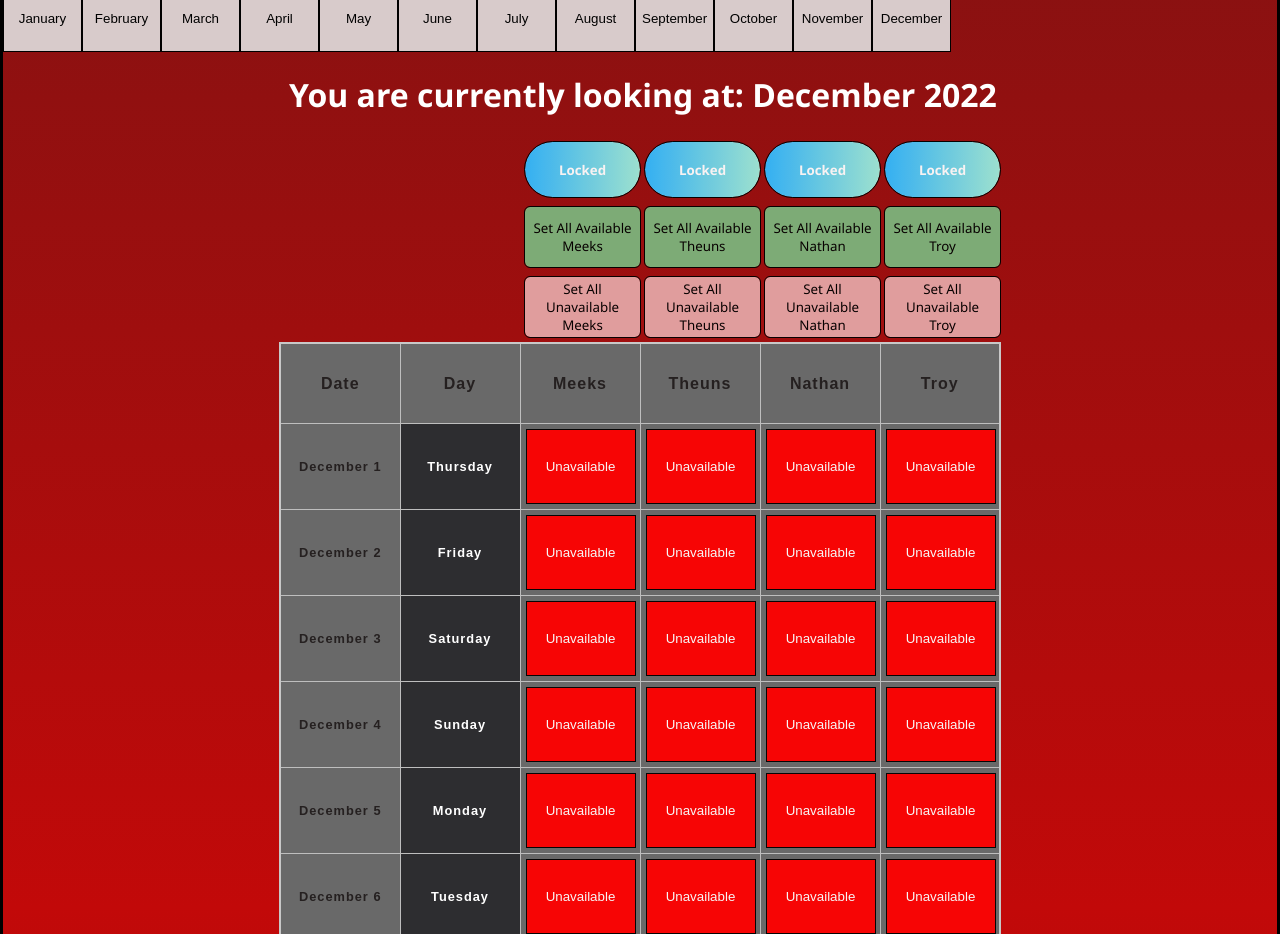
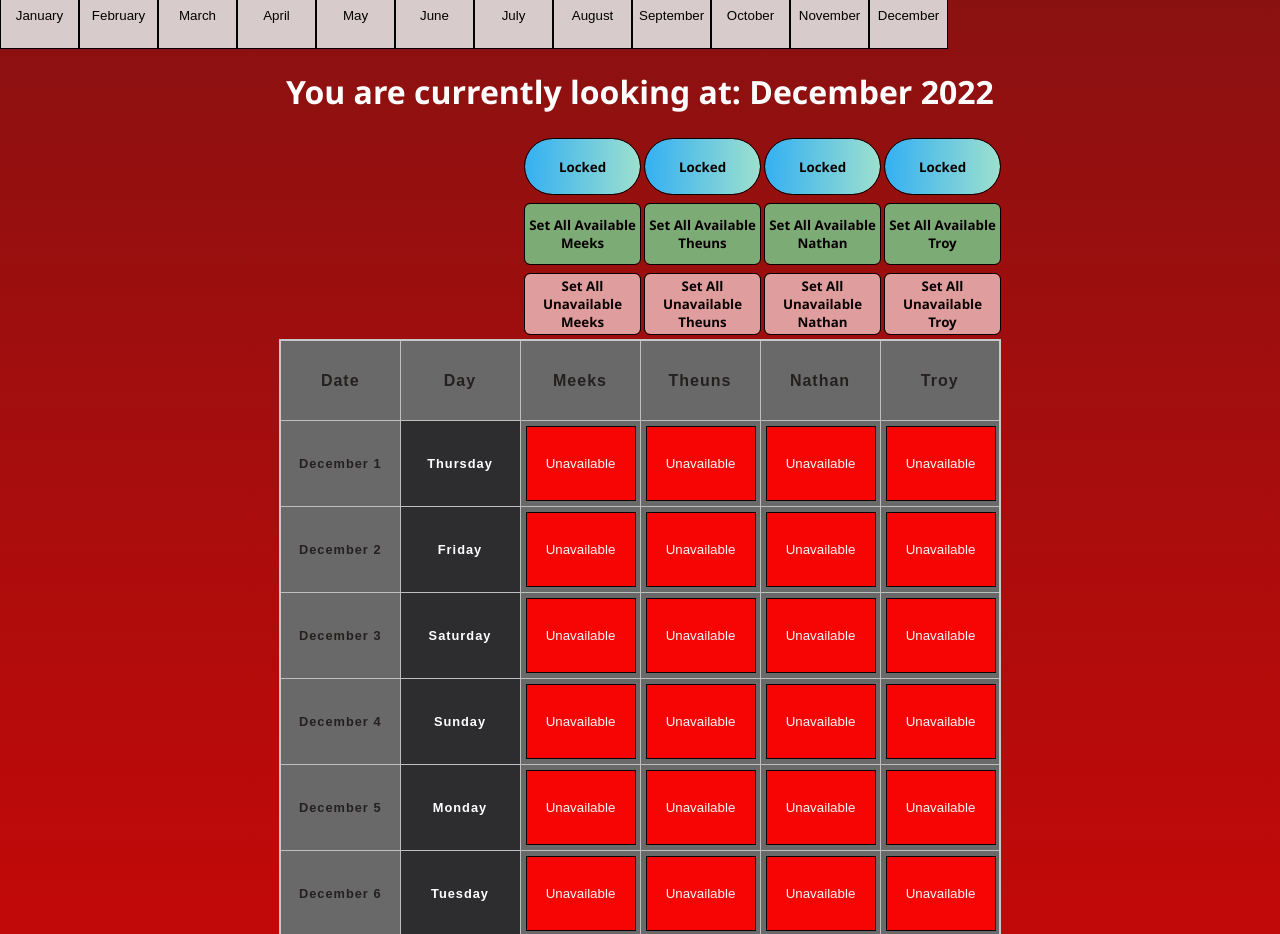
Before and after one commit to usfalidiate/jam_booker, a Next.js app: page / in a window 1280 px wide. Shown: the part 1280-2214 px from the top of the page. Built offline with nearby package versions, Linux system fonts and the light colour scheme; no server answers; the database is empty.

Commit message:
noborder

```diff
--- a/styles/globals.css
+++ b/styles/globals.css
@@ -20,8 +20,8 @@ h1 {
 
 .myDiv {
   background: linear-gradient(0deg, #3e1c1c, #c20909 50%, #3e1c1c );
-  outline: solid black;
-  border: solid black;
+  /* outline: solid black;
+  border: solid black; */
   padding: 0;
   margin: 0;
   width: 100vw;
@@ -148,7 +148,7 @@ padding: 5px;
   padding: 12px 12px;
   border: none;
   border-radius: 30px;
-  color: white;
+  color: black;
   font-weight: bold;
   font-family: Segoe UI, sans-serif;
   width: 115px;
@@ -164,7 +164,7 @@ padding: 5px;
     transform: scale(1.2); */
     opacity: 1;
     outline: 2px solid black;
-    color: black;
+    color: rgb(118, 9, 9);
     }
 
   .myButtonLocked {
@@ -186,7 +186,7 @@ padding: 5px;
   .myButtonLocked:hover {
     opacity:1;
     outline: 2px solid black;
-    color: black;
+    color: rgb(241, 201, 201);
   }
 
   .myButtonSetAllAvail {
@@ -195,7 +195,7 @@ padding: 5px;
   border-radius: 5px;
   color: black;
   background: rgb(124, 180, 124);
-  font-weight: normal;
+  font-weight: bold;
   font-family: Segoe UI, sans-serif;
   width: 115px;
   height: 60px;
@@ -206,7 +206,7 @@ padding: 5px;
   .myButtonSetAllAvail:hover {
     opacity: 1;
     outline: 2px solid black;
-    color: black;
+    color: rgb(118, 9, 9);
   }
 
   .myButtonSetAllUnavail {
@@ -215,7 +215,7 @@ padding: 5px;
   border-radius: 5px;
   color: black;
   background: rgb(228, 165, 165);
-  font-weight: normal;
+  font-weight: bold;
   font-family: Segoe UI, sans-serif;
   width: 115px;
   height: 60px;
@@ -226,7 +226,7 @@ padding: 5px;
   .myButtonSetAllUnavail:hover {
     opacity: 1;
     outline: 2px solid black;
-    color: black;
+    color: rgb(118, 9, 9);
   }
 
 
```
